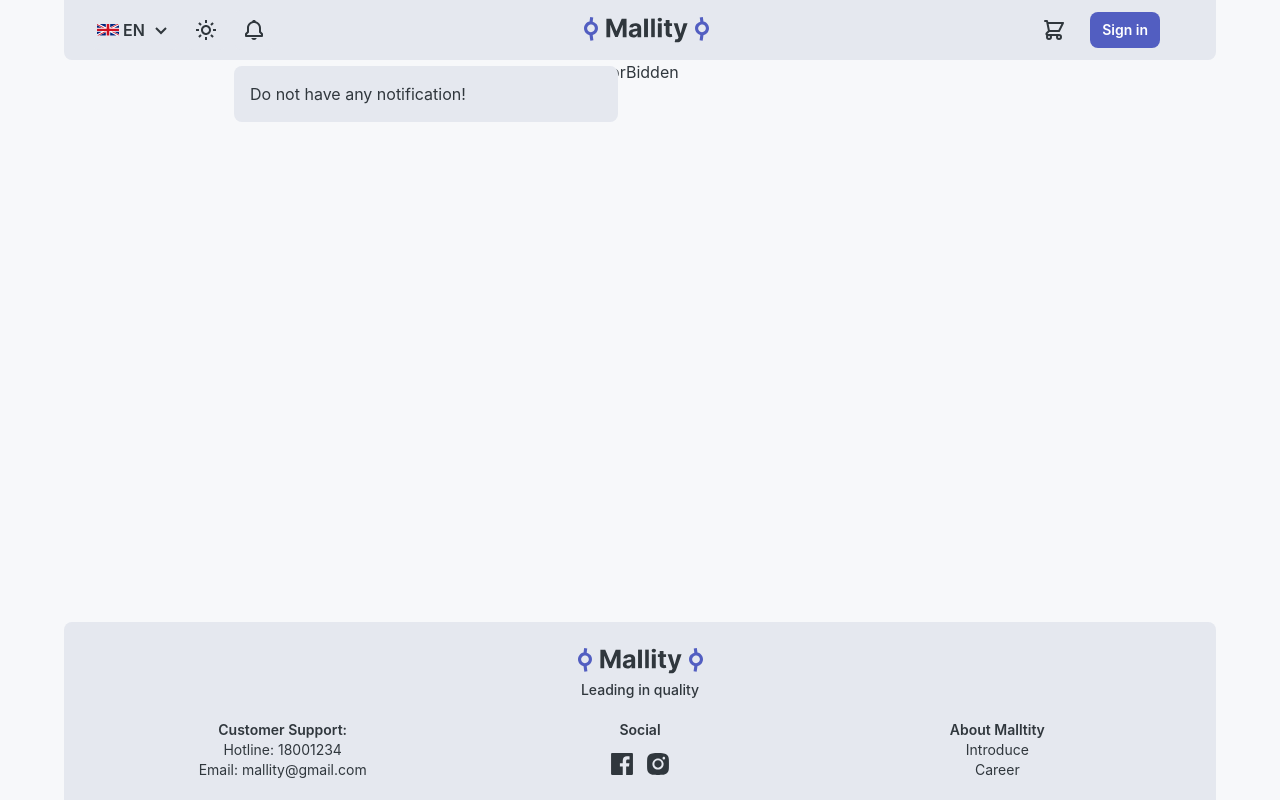
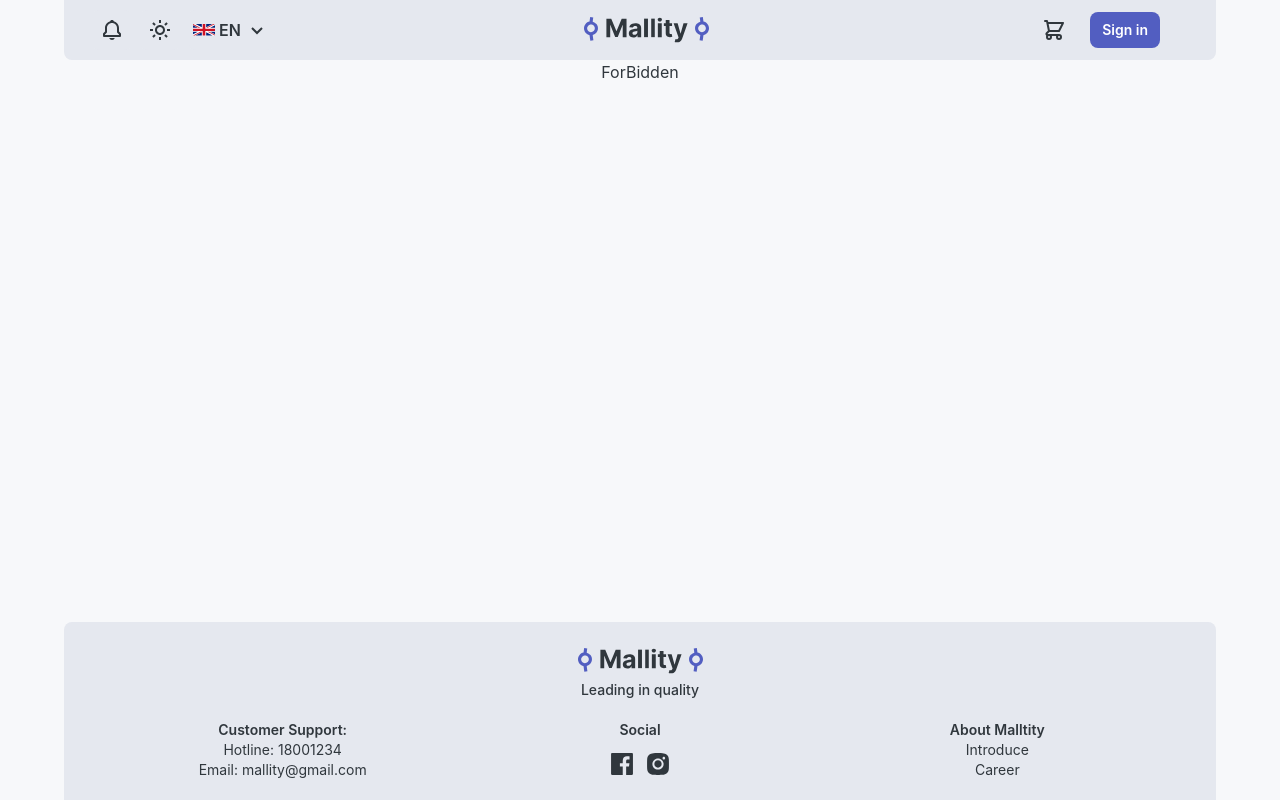
Before and after one commit to hieungocnguyen/Ecommerce_FrontEnd, a Next.js app: page /403 in a window 1280 px wide. Built offline with nearby package versions, Linux system fonts and the light colour scheme.

Commit message:
notify user

```diff
--- a/API.tsx
+++ b/API.tsx
@@ -104,6 +104,9 @@ export let endpoints = {
       pickShiftID
    ) => `/order-tracking/ghn/order/set-pick-shift/${orderAgencyID}/${pickShiftID}
    `,
+   //notification
+   update_seen_status: (recipientID) =>
+      `/notify/update-seen-status/${recipientID}`,
 };
 export const authAxios = () =>
    axios.create({
--- a/components/Layout/Header.tsx
+++ b/components/Layout/Header.tsx
@@ -20,6 +20,7 @@ import Image from "next/image";
 import { BiBell, BiChevronDown } from "react-icons/bi";
 import { collection, onSnapshot } from "firebase/firestore";
 import { db } from "../../pages/lib/firebase-config";
+import moment from "moment";
 
 const Header = () => {
    const { state, dispatch } = useContext(Store);
@@ -31,6 +32,8 @@ const Header = () => {
    const [agencyInfo, setAgencyInfo] = useState<any>({});
    const [isOpenLangOption, setIsOpenLangOption] = useState(false);
    const [notiList, setNotiList] = useState([]);
+   const [isNotiOpen, setIsNotiOpen] = useState(false);
+   const [unSeen, setUnSeen] = useState(false);
 
    const logoutClickHandler = () => {
       dispatch({ type: "USER_LOGOUT" });
@@ -64,7 +67,6 @@ const Header = () => {
          console.log(error);
       }
    };
-
    const handleCartRoute = () => {
       if (userInfo) {
          router.push("/cart");
@@ -111,6 +113,7 @@ const Header = () => {
       }
    }, [cart]);
 
+   //firestore connect
    useEffect(() => {
       if (userInfo) {
          const unsubcribe = onSnapshot(
@@ -119,19 +122,122 @@ const Header = () => {
                setNotiList(
                   snapshot.docs.map((doc) => ({ id: doc.id, data: doc.data() }))
                );
+               snapshot.docs.map((doc) => {
+                  if (doc.data().seen === false) {
+                     setUnSeen(true);
+                     console.log(doc.data());
+                  }
+               });
             }
          );
-         console.log(`user-${userInfo.id}`);
-
          return () => {
             unsubcribe();
          };
       }
    }, [userInfo]);
 
+   const fetchChangeSeenNoti = async () => {
+      try {
+         if (userInfo) {
+            const res = await API.get(
+               endpoints["update_seen_status"](`user-${userInfo.id}`)
+            );
+            console.log(res.data);
+            setUnSeen(false);
+         }
+      } catch (error) {
+         console.log(error);
+      }
+   };
+
    return (
       <div className="bg-light-primary dark:bg-dark-primary flex justify-between items-center w-[90%] mx-auto rounded-b-lg py-[10px]">
          <div className="ml-7 flex items-center justify-center gap-2">
+            <div className="relative">
+               <div
+                  className="w-10 h-10 bg-light-primary rounded-lg dark:bg-dark-primary flex items-center justify-center hover:bg-slate-300 dark:hover:bg-neutral-800 cursor-pointer"
+                  onClick={() => {
+                     if (isNotiOpen === true) {
+                        fetchChangeSeenNoti();
+                     }
+                     setIsNotiOpen(!isNotiOpen);
+                  }}
+               >
+                  <BiBell className="w-6 h-6 hover:text-blue-main" />
+                  {unSeen ? (
+                     <div className="absolute top-1 right-1 w-2 h-2 bg-red-600 rounded-full"></div>
+                  ) : (
+                     <div></div>
+                  )}
+               </div>
+               <div
+                  className={`absolute left-0 top-14 z-20 rounded-lg bg-light-primary dark:bg-dark-primary overflow-auto w-[34rem] transition-all ease-out ${
+                     notiList.length > 5 ? "h-[26rem]" : "h-fit"
+                  } ${
+                     isNotiOpen
+                        ? "scale-100 "
+                        : "scale-0 -translate-x-64 -translate-y-60"
+                  }`}
+               >
+                  {notiList.sort((a, b) =>
+                     a.data.createdDate.seconds < b.data.createdDate.seconds
+                        ? 1
+                        : -1
+                  ).length > 0 ? (
+                     notiList.map((noti) => (
+                        <div
+                           key={noti.id}
+                           className={`flex gap-4 items-center p-3 hover:bg-[#bdbec5] dark:hover:bg-[#191919] ${
+                              noti.data.seen === true
+                                 ? "bg-light-primary"
+                                 : "bg-[#d3d4dc]"
+                           }`}
+                           onClick={() => console.log(noti)}
+                        >
+                           <div>
+                              <div className="relative overflow-hidden aspect-square h-16 rounded-xl ">
+                                 <Image
+                                    src={noti.data.image}
+                                    alt="noti"
+                                    layout="fill"
+                                    className="object-cover"
+                                 />
+                              </div>
+                           </div>
+                           <div className="w-full">
+                              <div className="whitespace-nowrap font-semibold mb-1 flex items-center gap-2">
+                                 {!noti.data.seen && (
+                                    <div className="w-3 h-3 rounded-full bg-red-600"></div>
+                                 )}
+                                 <div>{noti.data.title}</div>
+                              </div>
+
+                              <div className="text-sm mb-3">
+                                 {noti.data.details}
+                              </div>
+                              <div className="flex justify-between items-center w-full">
+                                 <div className="font-semibold text-xs bg-blue-main rounded-md py-0.5 px-1 text-white inline-block">
+                                    {noti.data.type}
+                                 </div>
+                                 <div className="text-sm italic">
+                                    {moment(
+                                       noti.data.createdDate.seconds * 1000
+                                    )
+                                       .startOf("hours")
+                                       .fromNow()}
+                                 </div>
+                              </div>
+                           </div>
+                        </div>
+                     ))
+                  ) : (
+                     <div className="whitespace-nowrap">
+                        Do not have any notification!
+                     </div>
+                  )}
+               </div>
+            </div>
+            <ThemeToggler />
             <div className="relative">
                <div
                   className="p-2 font-semibold bg-light-primary rounded-lg dark:bg-dark-primary flex items-center justify-center gap-1 hover:bg-slate-300 dark:hover:bg-neutral-800 cursor-pointer hover:text-blue-main max-w-[86px]"
@@ -344,23 +450,6 @@ const Header = () => {
                   </div>
                </div>
             </div>
-            <ThemeToggler />
-            <div className="relative">
-               <div className="w-10 h-10 bg-light-primary rounded-lg dark:bg-dark-primary flex items-center justify-center hover:bg-slate-300 dark:hover:bg-neutral-800 cursor-pointer">
-                  <BiBell className="w-6 h-6 hover:text-blue-main" />
-               </div>
-               <div className="absolute left-0 top-14 z-20 p-4 rounded-lg bg-light-primary w-96">
-                  {notiList.length > 0 ? (
-                     notiList.map((noti) => (
-                        <div key={noti.id}>
-                           <div>{noti.data.title}</div>
-                        </div>
-                     ))
-                  ) : (
-                     <div>Do not have any notification!</div>
-                  )}
-               </div>
-            </div>
          </div>
          <div>
             <Link href="/" title="Home">
```
